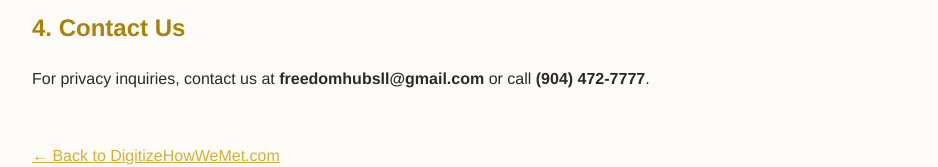
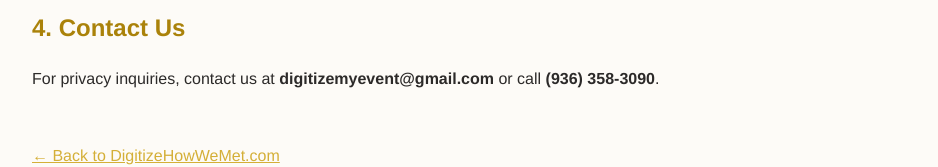
Before and after one commit to freedomhubsllc-dot/digitizehowwemet, a website: page privacy.html in a window 1280 px wide. Shown: the part 718-885 px from the top of the page, without its empty margins (158-1096 px from the left). Drawn offline with Linux system fonts and the light colour scheme.

Commit message:
Update privacy.html

```diff
--- a/privacy.html
+++ b/privacy.html
@@ -27,7 +27,7 @@
   <p>Converted digital files are stored for 30 days post-delivery to allow customer downloads. If eco-friendly disposal is selected, physical media is held securely for 30 days prior to recycling.</p>
 
   <h2>4. Contact Us</h2>
-  <p>For privacy inquiries, contact us at <strong>freedomhubsll@gmail.com</strong> or call <strong>(904) 472-7777</strong>.</p>
+  <p>For privacy inquiries, contact us at <strong>digitizemyevent@gmail.com</strong> or call <strong>(936) 358-3090</strong>.</p>
 
   <p style="margin-top: 3rem;"><a href="index.html">← Back to DigitizeHowWeMet.com</a></p>
 </body>
```
